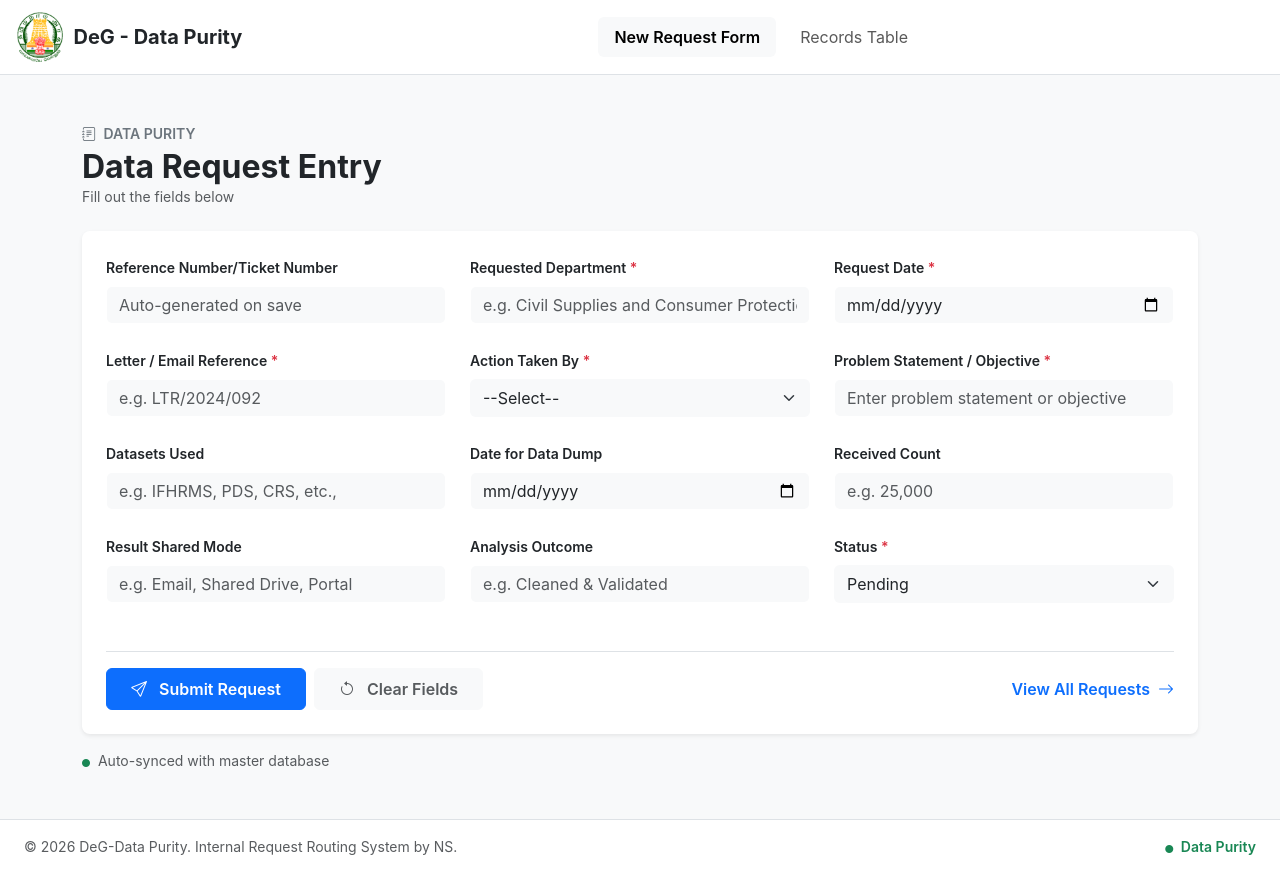
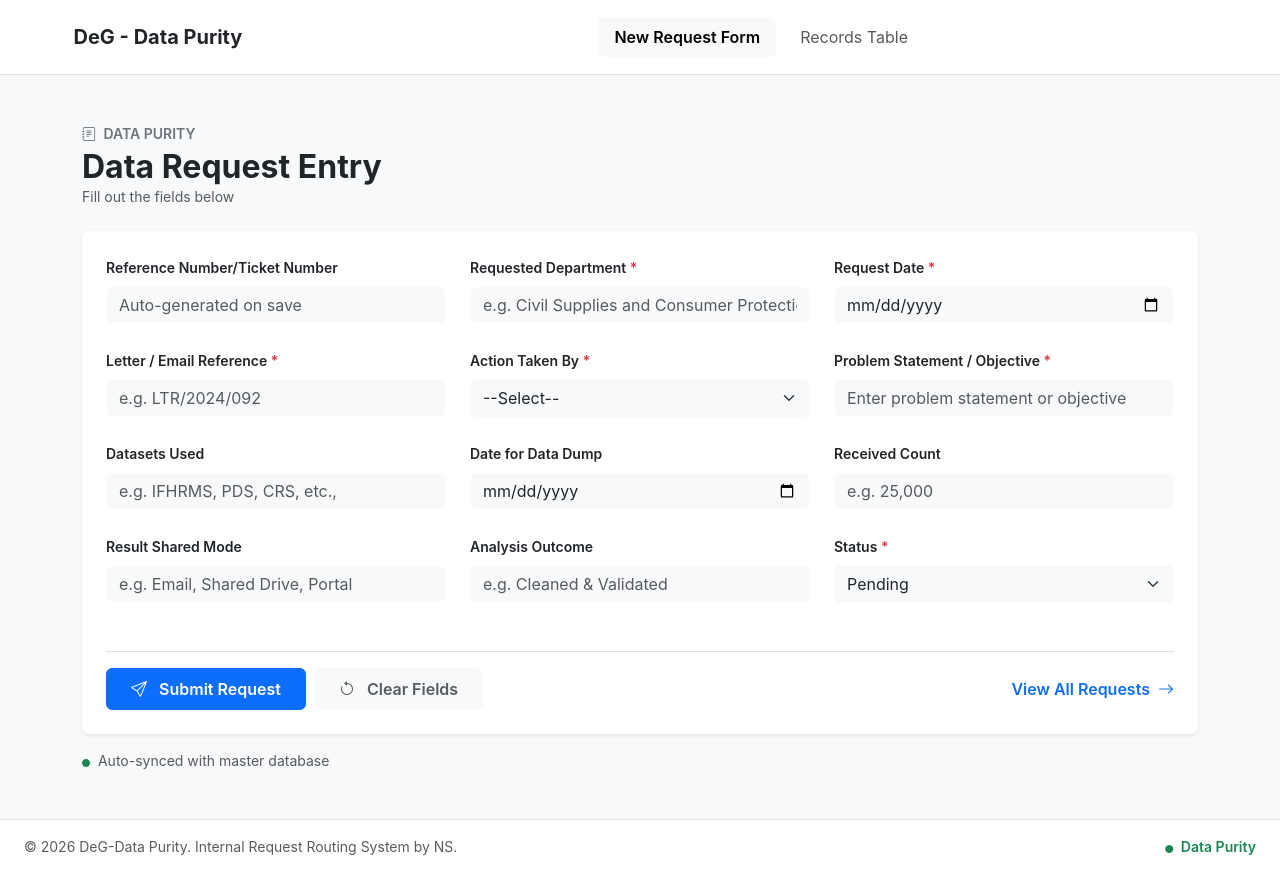
Before and after one commit to dpclient26/DP_Ticket_sys, a plain HTML site: page form.html in a window 1280 px wide. Drawn offline with nearby package versions, Linux system fonts and the light colour scheme.

Commit message:
DP
Comment out the logo image in the navbar.

```diff
--- a/form.html
+++ b/form.html
@@ -15,7 +15,7 @@
         <div class="container-fluid px-4">
             <a class="navbar-brand d-flex align-items-center gap-2 fw-bold text-dark" href="index.html">
                 <div class= "text-white rounded p-1 d-flex justify-content-center align-items-center" style="width: 32px; height: 32px;">
-                    <img src="images/Picture1.png" alt="Logo" style="width: 50px; height: 50px;">
+                    <!-- <img src="images/Picture1.png" alt="Logo" style="width: 50px; height: 50px;"> -->
                 </div>
                    &nbsp
                    DeG - Data Purity
```
